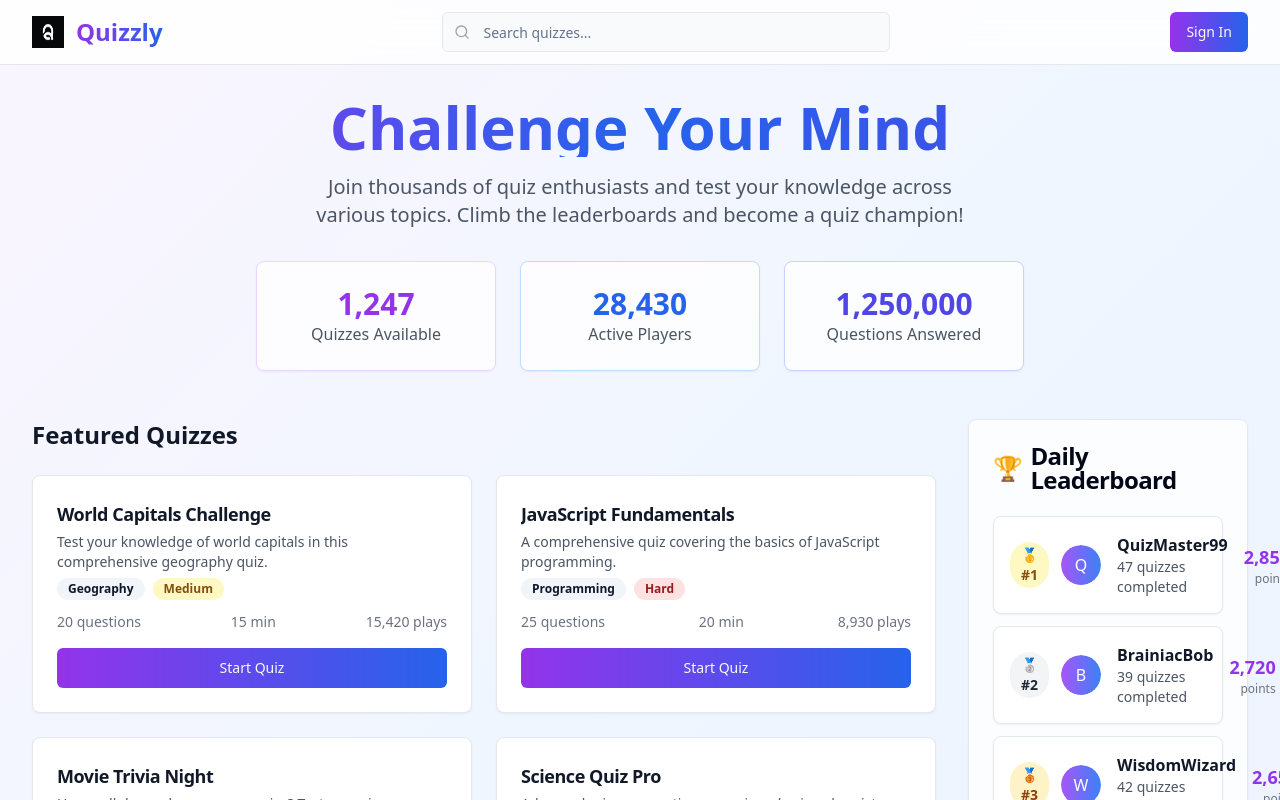
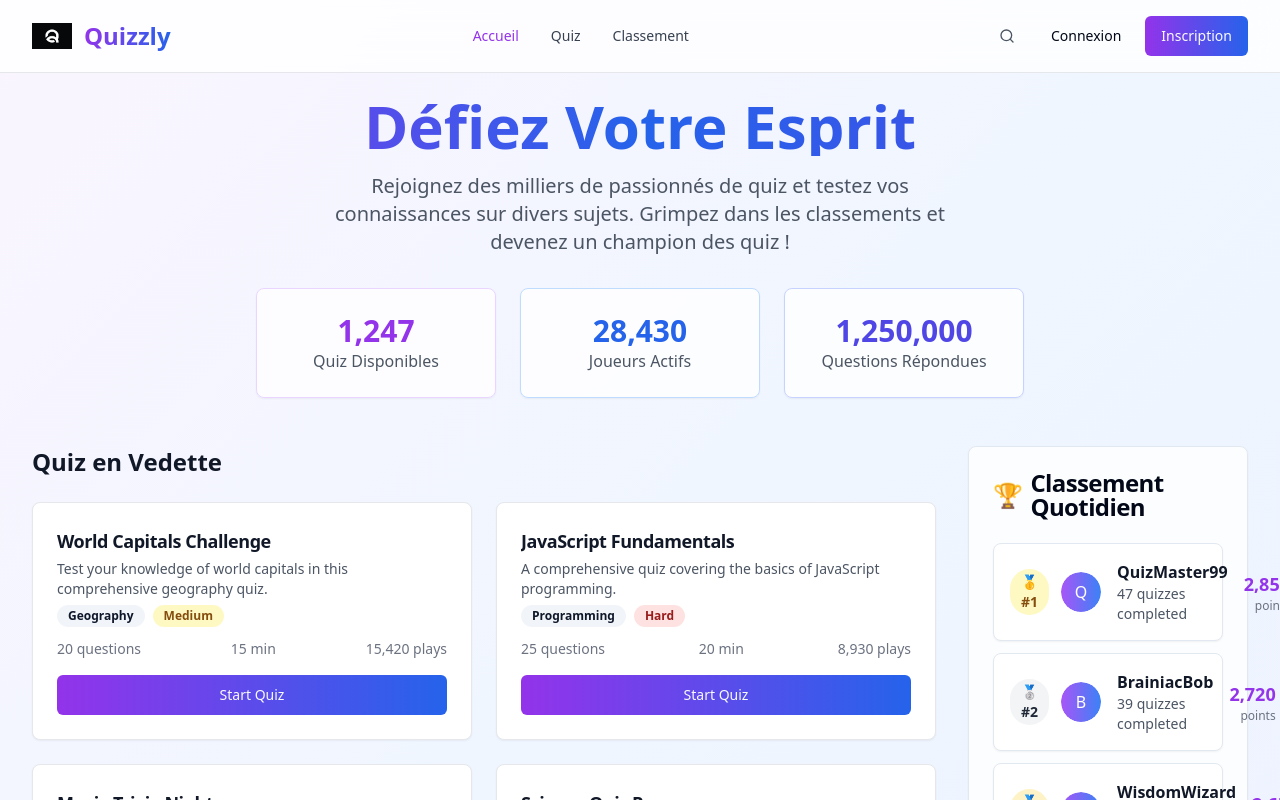
Before and after one commit to Eraxyy/Quizzly-new-UI, a React (Vite) app: page / in a window 1280 px wide. Shown: the top 800 px of the page. Built offline with nearby package versions, Linux system fonts and the light colour scheme.

Commit message:
Refactor: Improve header and navigation
- Added login button next to sign up.
- Replaced search bar with a button that expands on click.
- Added navigation bar with "Accueil", "Quizz", "Classement" buttons.
- Improved header design with blur and rounded corners on scroll.

```diff
--- a/src/components/AuthModal.tsx
+++ b/src/components/AuthModal.tsx
@@ -1,5 +1,5 @@
 
-import { useState } from 'react';
+import { useState, useEffect } from 'react';
 import { useAuth } from '@/contexts/AuthContext';
 import { Button } from '@/components/ui/button';
 import { Input } from '@/components/ui/input';
@@ -11,21 +11,27 @@ import { toast } from '@/hooks/use-toast';
 interface AuthModalProps {
   open: boolean;
   onOpenChange: (open: boolean) => void;
+  defaultTab?: 'login' | 'register';
 }
 
-const AuthModal = ({ open, onOpenChange }: AuthModalProps) => {
+const AuthModal = ({ open, onOpenChange, defaultTab = 'login' }: AuthModalProps) => {
   const { login, register, isLoading } = useAuth();
   const [loginData, setLoginData] = useState({ email: '', password: '' });
   const [registerData, setRegisterData] = useState({ email: '', password: '', username: '' });
+  const [activeTab, setActiveTab] = useState(defaultTab);
+
+  useEffect(() => {
+    setActiveTab(defaultTab);
+  }, [defaultTab, open]);
 
   const handleLogin = async (e: React.FormEvent) => {
     e.preventDefault();
     try {
       await login(loginData.email, loginData.password);
       onOpenChange(false);
-      toast({ title: "Welcome back!", description: "You've successfully logged in." });
+      toast({ title: "Bienvenue !", description: "Vous êtes maintenant connecté." });
     } catch (error) {
-      toast({ title: "Error", description: "Failed to log in. Please try again.", variant: "destructive" });
+      toast({ title: "Erreur", description: "Échec de la connexion. Veuillez réessayer.", variant: "destructive" });
     }
   };
 
@@ -34,9 +40,9 @@ const AuthModal = ({ open, onOpenChange }: AuthModalProps) => {
     try {
       await register(registerData.email, registerData.password, registerData.username);
       onOpenChange(false);
-      toast({ title: "Account created!", description: "Welcome to Quizzly!" });
+      toast({ title: "Compte créé !", description: "Bienvenue sur Quizzly !" });
     } catch (error) {
-      toast({ title: "Error", description: "Failed to create account. Please try again.", variant: "destructive" });
+      toast({ title: "Erreur", description: "Échec de la création du compte. Veuillez réessayer.", variant: "destructive" });
     }
   };
 
@@ -45,14 +51,14 @@ const AuthModal = ({ open, onOpenChange }: AuthModalProps) => {
       <DialogContent className="sm:max-w-md bg-white">
         <DialogHeader>
           <DialogTitle className="text-center text-2xl font-bold bg-gradient-to-r from-purple-600 to-blue-600 bg-clip-text text-transparent">
-            Welcome to Quizzly
+            Bienvenue sur Quizzly
           </DialogTitle>
         </DialogHeader>
 
-        <Tabs defaultValue="login" className="w-full">
+        <Tabs value={activeTab} onValueChange={setActiveTab} className="w-full">
           <TabsList className="grid w-full grid-cols-2">
-            <TabsTrigger value="login">Sign In</TabsTrigger>
-            <TabsTrigger value="register">Sign Up</TabsTrigger>
+            <TabsTrigger value="login">Connexion</TabsTrigger>
+            <TabsTrigger value="register">Inscription</TabsTrigger>
           </TabsList>
 
           <TabsContent value="login" className="space-y-4">
@@ -68,7 +74,7 @@ const AuthModal = ({ open, onOpenChange }: AuthModalProps) => {
                 />
               </div>
               <div className="space-y-2">
-                <Label htmlFor="login-password">Password</Label>
+                <Label htmlFor="login-password">Mot de passe</Label>
                 <Input
                   id="login-password"
                   type="password"
@@ -78,7 +84,7 @@ const AuthModal = ({ open, onOpenChange }: AuthModalProps) => {
                 />
               </div>
               <Button type="submit" className="w-full bg-gradient-to-r from-purple-600 to-blue-600 hover:from-purple-700 hover:to-blue-700" disabled={isLoading}>
-                {isLoading ? 'Signing In...' : 'Sign In'}
+                {isLoading ? 'Connexion...' : 'Se connecter'}
               </Button>
             </form>
           </TabsContent>
@@ -86,7 +92,7 @@ const AuthModal = ({ open, onOpenChange }: AuthModalProps) => {
           <TabsContent value="register" className="space-y-4">
             <form onSubmit={handleRegister} className="space-y-4">
               <div className="space-y-2">
-                <Label htmlFor="register-username">Username</Label>
+                <Label htmlFor="register-username">Nom d'utilisateur</Label>
                 <Input
                   id="register-username"
                   type="text"
@@ -106,7 +112,7 @@ const AuthModal = ({ open, onOpenChange }: AuthModalProps) => {
                 />
               </div>
               <div className="space-y-2">
-                <Label htmlFor="register-password">Password</Label>
+                <Label htmlFor="register-password">Mot de passe</Label>
                 <Input
                   id="register-password"
                   type="password"
@@ -116,7 +122,7 @@ const AuthModal = ({ open, onOpenChange }: AuthModalProps) => {
                 />
               </div>
               <Button type="submit" className="w-full bg-gradient-to-r from-purple-600 to-blue-600 hover:from-purple-700 hover:to-blue-700" disabled={isLoading}>
-                {isLoading ? 'Creating Account...' : 'Sign Up'}
+                {isLoading ? 'Création...' : "S'inscrire"}
               </Button>
             </form>
           </TabsContent>
--- a/src/components/Header.tsx
+++ b/src/components/Header.tsx
@@ -1,12 +1,12 @@
 
-import { useState } from 'react';
-import { Search, User, LogOut } from 'lucide-react';
+import { useState, useEffect } from 'react';
+import { Search, User, LogOut, Menu, X } from 'lucide-react';
 import { useAuth } from '@/contexts/AuthContext';
 import { Button } from '@/components/ui/button';
 import { Input } from '@/components/ui/input';
 import { Avatar, AvatarImage, AvatarFallback } from '@/components/ui/avatar';
 import { DropdownMenu, DropdownMenuContent, DropdownMenuItem, DropdownMenuTrigger } from '@/components/ui/dropdown-menu';
-import { Link, useNavigate } from 'react-router-dom';
+import { Link, useNavigate, useLocation } from 'react-router-dom';
 import AuthModal from './AuthModal';
 
 interface HeaderProps {
@@ -17,12 +17,26 @@ const Header = ({ onSearch }: HeaderProps) => {
   const { user, logout } = useAuth();
   const [searchQuery, setSearchQuery] = useState('');
   const [showAuthModal, setShowAuthModal] = useState(false);
+  const [isSearchExpanded, setIsSearchExpanded] = useState(false);
+  const [isScrolled, setIsScrolled] = useState(false);
+  const [authMode, setAuthMode] = useState<'login' | 'register'>('login');
   const navigate = useNavigate();
+  const location = useLocation();
+
+  useEffect(() => {
+    const handleScroll = () => {
+      setIsScrolled(window.scrollY > 20);
+    };
+
+    window.addEventListener('scroll', handleScroll);
+    return () => window.removeEventListener('scroll', handleScroll);
+  }, []);
 
   const handleSearch = (e: React.FormEvent) => {
     e.preventDefault();
-    if (onSearch) {
+    if (onSearch && searchQuery.trim()) {
       onSearch(searchQuery);
+      setIsSearchExpanded(false);
     }
   };
 
@@ -31,39 +45,101 @@ const Header = ({ onSearch }: HeaderProps) => {
     navigate('/');
   };
 
+  const handleAuthClick = (mode: 'login' | 'register') => {
+    setAuthMode(mode);
+    setShowAuthModal(true);
+  };
+
+  const navItems = [
+    { name: 'Accueil', path: '/' },
+    { name: 'Quiz', path: '/quiz' },
+    { name: 'Classement', path: '/rankings' }
+  ];
+
   return (
     <>
-      <header className="bg-white/80 backdrop-blur-lg border-b border-gray-200 sticky top-0 z-50">
-        <div className="max-w-7xl mx-auto px-4 sm:px-6 lg:px-8">
-          <div className="flex items-center justify-between h-16">
+      <header className={`fixed top-0 left-0 right-0 z-50 transition-all duration-300 ${
+        isScrolled
+          ? 'bg-white/70 backdrop-blur-xl border-b border-gray-200/50 shadow-lg'
+          : 'bg-white/80 backdrop-blur-lg border-b border-gray-200'
+      }`}>
+        <div className={`max-w-7xl mx-auto px-4 sm:px-6 lg:px-8 transition-all duration-300 ${
+          isScrolled ? 'py-2' : 'py-4'
+        }`}>
+          <div className="flex items-center justify-between">
             {/* Logo */}
-            <Link to="/" className="flex items-center space-x-3">
+            <Link to="/" className="flex items-center space-x-3 flex-shrink-0">
+              <div className={`transition-all duration-300 ${isScrolled ? 'w-8 h-8' : 'w-10 h-10'}`}>
                 <img
                   src="/lovable-uploads/b9256cd4-ab75-4c0e-8a6d-af19c4711c7f.png"
                   alt="Quizzly"
-                className="h-8 w-8"
+                  className="w-full h-full object-contain"
                 />
-              <span className="text-2xl font-bold bg-gradient-to-r from-purple-600 to-blue-600 bg-clip-text text-transparent">
+              </div>
+              <span className={`font-bold bg-gradient-to-r from-purple-600 to-blue-600 bg-clip-text text-transparent transition-all duration-300 ${
+                isScrolled ? 'text-xl' : 'text-2xl'
+              }`}>
                 Quizzly
               </span>
             </Link>
 
-            {/* Search Bar */}
-            <form onSubmit={handleSearch} className="flex-1 max-w-md mx-8">
+            {/* Navigation */}
+            <nav className="hidden md:flex items-center space-x-8">
+              {navItems.map((item) => (
+                <Link
+                  key={item.name}
+                  to={item.path}
+                  className={`text-sm font-medium transition-colors hover:text-purple-600 ${
+                    location.pathname === item.path
+                      ? 'text-purple-600'
+                      : 'text-gray-700'
+                  }`}
+                >
+                  {item.name}
+                </Link>
+              ))}
+            </nav>
+
+            {/* Search and User Controls */}
+            <div className="flex items-center space-x-3">
+              {/* Search */}
+              <div className="relative">
+                {isSearchExpanded ? (
+                  <form onSubmit={handleSearch} className="flex items-center">
                     <div className="relative">
                       <Search className="absolute left-3 top-1/2 transform -translate-y-1/2 text-gray-400 h-4 w-4" />
                       <Input
                         type="text"
-                  placeholder="Search quizzes..."
+                        placeholder="Rechercher des quiz..."
                         value={searchQuery}
                         onChange={(e) => setSearchQuery(e.target.value)}
-                  className="pl-10 bg-gray-50 border-gray-200 focus:bg-white transition-colors"
+                        className="w-64 pl-10 pr-10 bg-white/90 border-gray-200 focus:bg-white transition-all duration-300"
+                        autoFocus
                       />
+                      <Button
+                        type="button"
+                        variant="ghost"
+                        size="sm"
+                        onClick={() => setIsSearchExpanded(false)}
+                        className="absolute right-1 top-1/2 transform -translate-y-1/2 h-6 w-6 p-0"
+                      >
+                        <X className="h-4 w-4" />
+                      </Button>
                     </div>
                   </form>
+                ) : (
+                  <Button
+                    variant="ghost"
+                    size="sm"
+                    onClick={() => setIsSearchExpanded(true)}
+                    className="p-2 hover:bg-gray-100 rounded-full transition-all duration-300"
+                  >
+                    <Search className="h-5 w-5 text-gray-600" />
+                  </Button>
+                )}
+              </div>
 
-            {/* User Menu */}
-            <div className="flex items-center space-x-4">
+              {/* Auth/User Menu */}
               {user ? (
                 <DropdownMenu>
                   <DropdownMenuTrigger asChild>
@@ -80,32 +156,48 @@ const Header = ({ onSearch }: HeaderProps) => {
                     <DropdownMenuItem asChild>
                       <Link to="/profile" className="flex items-center">
                         <User className="mr-2 h-4 w-4" />
-                        Profile
+                        Profil
                       </Link>
                     </DropdownMenuItem>
                     <DropdownMenuItem asChild>
                       <Link to="/rankings" className="flex items-center">
                         <span className="mr-2">🏆</span>
-                        Rankings
+                        Classements
                       </Link>
                     </DropdownMenuItem>
                     <DropdownMenuItem onClick={handleLogout} className="text-red-600">
                       <LogOut className="mr-2 h-4 w-4" />
-                      Logout
+                      Déconnexion
                     </DropdownMenuItem>
                   </DropdownMenuContent>
                 </DropdownMenu>
               ) : (
-                <Button onClick={() => setShowAuthModal(true)} className="bg-gradient-to-r from-purple-600 to-blue-600 hover:from-purple-700 hover:to-blue-700">
-                  Sign In
+                <div className="flex items-center space-x-2">
+                  <Button
+                    variant="ghost"
+                    onClick={() => handleAuthClick('login')}
+                    className="text-sm font-medium hover:text-purple-600"
+                  >
+                    Connexion
                   </Button>
+                  <Button
+                    onClick={() => handleAuthClick('register')}
+                    className="bg-gradient-to-r from-purple-600 to-blue-600 hover:from-purple-700 hover:to-blue-700 text-sm"
+                  >
+                    Inscription
+                  </Button>
+                </div>
               )}
             </div>
           </div>
         </div>
       </header>
 
-      <AuthModal open={showAuthModal} onOpenChange={setShowAuthModal} />
+      <AuthModal
+        open={showAuthModal}
+        onOpenChange={setShowAuthModal}
+        defaultTab={authMode}
+      />
     </>
   );
 };
--- a/src/contexts/AuthContext.tsx
+++ b/src/contexts/AuthContext.tsx
@@ -1,4 +1,3 @@
-
 import React, { createContext, useContext, useState, useEffect } from 'react';
 
 interface User {
@@ -8,6 +7,7 @@ interface User {
   avatar?: string;
   score: number;
   rank: number;
+  quizzesCompleted: number;
 }
 
 interface AuthContextType {
@@ -51,7 +51,8 @@ export const AuthProvider: React.FC<{ children: React.ReactNode }> = ({ children
       email,
       username: email.split('@')[0],
       score: 1250,
-      rank: 42
+      rank: 42,
+      quizzesCompleted: 23
     };
 
     setUser(mockUser);
@@ -69,7 +70,8 @@ export const AuthProvider: React.FC<{ children: React.ReactNode }> = ({ children
       email,
       username,
       score: 0,
-      rank: 999
+      rank: 999,
+      quizzesCompleted: 0
     };
 
     setUser(mockUser);
--- a/src/pages/Index.tsx
+++ b/src/pages/Index.tsx
@@ -1,4 +1,3 @@
-
 import { useState, useEffect } from 'react';
 import { useAuth } from '@/contexts/AuthContext';
 import Header from '@/components/Header';
@@ -105,15 +104,15 @@ const Index = () => {
     <div className="min-h-screen bg-gradient-to-br from-purple-50 via-blue-50 to-indigo-50">
       <Header onSearch={setSearchQuery} />
 
-      <main className="max-w-7xl mx-auto px-4 sm:px-6 lg:px-8 py-8">
+      <main className="max-w-7xl mx-auto px-4 sm:px-6 lg:px-8 pt-24 pb-8">
         {/* Hero Section */}
         <section className="text-center mb-12">
           <h1 className="text-4xl md:text-6xl font-bold bg-gradient-to-r from-purple-600 via-blue-600 to-indigo-600 bg-clip-text text-transparent mb-4">
-            Challenge Your Mind
+            Défiez Votre Esprit
           </h1>
           <p className="text-xl text-gray-600 mb-8 max-w-2xl mx-auto">
-            Join thousands of quiz enthusiasts and test your knowledge across various topics.
-            Climb the leaderboards and become a quiz champion!
+            Rejoignez des milliers de passionnés de quiz et testez vos connaissances sur divers sujets.
+            Grimpez dans les classements et devenez un champion des quiz !
           </p>
 
           {/* Stats */}
@@ -121,19 +120,19 @@ const Index = () => {
             <Card className="bg-white/80 backdrop-blur-sm border-purple-200">
               <CardContent className="p-6 text-center">
                 <p className="text-3xl font-bold text-purple-600">{stats.totalQuizzes.toLocaleString()}</p>
-                <p className="text-gray-600">Quizzes Available</p>
+                <p className="text-gray-600">Quiz Disponibles</p>
               </CardContent>
             </Card>
             <Card className="bg-white/80 backdrop-blur-sm border-blue-200">
               <CardContent className="p-6 text-center">
                 <p className="text-3xl font-bold text-blue-600">{stats.totalPlayers.toLocaleString()}</p>
-                <p className="text-gray-600">Active Players</p>
+                <p className="text-gray-600">Joueurs Actifs</p>
               </CardContent>
             </Card>
             <Card className="bg-white/80 backdrop-blur-sm border-indigo-200">
               <CardContent className="p-6 text-center">
                 <p className="text-3xl font-bold text-indigo-600">{stats.questionsAnswered.toLocaleString()}</p>
-                <p className="text-gray-600">Questions Answered</p>
+                <p className="text-gray-600">Questions Répondues</p>
               </CardContent>
             </Card>
           </div>
@@ -146,11 +145,11 @@ const Index = () => {
             <section className="mb-8">
               <div className="flex items-center justify-between mb-6">
                 <h2 className="text-2xl font-bold text-gray-900">
-                  {searchQuery ? `Search Results (${filteredQuizzes.length})` : 'Featured Quizzes'}
+                  {searchQuery ? `Résultats de recherche (${filteredQuizzes.length})` : 'Quiz en Vedette'}
                 </h2>
                 {searchQuery && (
                   <Badge variant="outline" className="text-purple-600 border-purple-600">
-                    Searching: "{searchQuery}"
+                    Recherche: "{searchQuery}"
                   </Badge>
                 )}
               </div>
@@ -163,8 +162,8 @@ const Index = () => {
 
               {filteredQuizzes.length === 0 && searchQuery && (
                 <div className="text-center py-12">
-                  <p className="text-gray-600 text-lg">No quizzes found matching "{searchQuery}"</p>
-                  <p className="text-gray-500 mt-2">Try searching for different keywords or browse our featured quizzes</p>
+                  <p className="text-gray-600 text-lg">Aucun quiz trouvé pour "{searchQuery}"</p>
+                  <p className="text-gray-500 mt-2">Essayez de rechercher avec d'autres mots-clés ou parcourez nos quiz en vedette</p>
                 </div>
               )}
             </section>
@@ -176,21 +175,21 @@ const Index = () => {
             {user && (
               <Card className="mb-6 bg-gradient-to-br from-purple-500 to-blue-600 text-white">
                 <CardHeader>
-                  <CardTitle className="text-white">Your Stats</CardTitle>
+                  <CardTitle className="text-white">Vos Statistiques</CardTitle>
                 </CardHeader>
                 <CardContent>
                   <div className="space-y-3">
                     <div className="flex justify-between">
-                      <span>Current Rank</span>
+                      <span>Rang Actuel</span>
                       <span className="font-bold">#{user.rank}</span>
                     </div>
                     <div className="flex justify-between">
-                      <span>Total Score</span>
+                      <span>Score Total</span>
                       <span className="font-bold">{user.score.toLocaleString()}</span>
                     </div>
                     <div className="flex justify-between">
-                      <span>Quizzes Completed</span>
-                      <span className="font-bold">23</span>
+                      <span>Quiz Complétés</span>
+                      <span className="font-bold">{user.quizzesCompleted}</span>
                     </div>
                   </div>
                 </CardContent>
@@ -202,7 +201,7 @@ const Index = () => {
               <CardHeader>
                 <CardTitle className="flex items-center space-x-2">
                   <span>🏆</span>
-                  <span>Daily Leaderboard</span>
+                  <span>Classement Quotidien</span>
                 </CardTitle>
               </CardHeader>
               <CardContent className="space-y-3">
```
Lines whose indentation alone changed are shown as unchanged.
